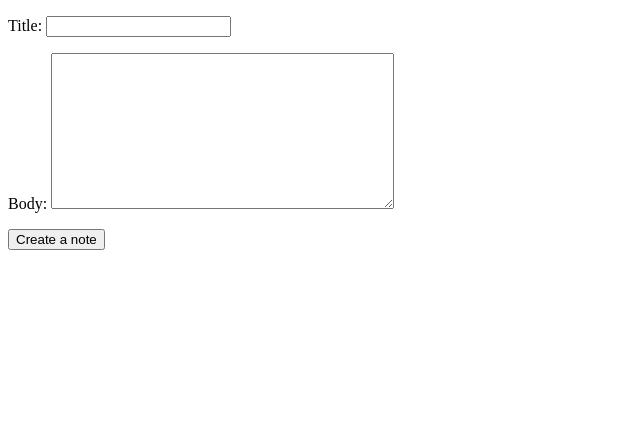
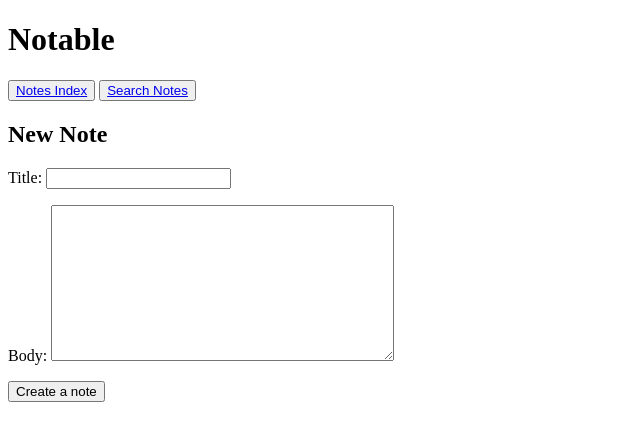
Before and after one commit to momentum-team-4/django-notes-app-kylemcconaughey, a Django app: page /notes/create/ in a window 1280 px wide. Shown: the top 441 px of the page, without its empty margins (0-640 px from the left). Run offline with Django 3.2, Linux system fonts and the light colour scheme; parts of the project's set-up code (start-up, migrations or seed data) failed here and were passed over.

Commit message:
implemented notes search

```diff
--- a/notes/notes/forms.py
+++ b/notes/notes/forms.py
@@ -9,3 +9,15 @@ class NoteForm(ModelForm):
             'title',
             'body',
         ]
+
+
+class NoteSearchForm(Form):
+    SEARCH_BY_CHOICES = [
+        ('contains', 'contains'),
+        ('exact match', 'exact match'),
+    ]
+
+    title = CharField()
+    title_search_by = ChoiceField(choices=SEARCH_BY_CHOICES)
+    body = CharField()
+    body_search_by = ChoiceField(choices=SEARCH_BY_CHOICES)
--- a/notes/notes/views.py
+++ b/notes/notes/views.py
@@ -1,7 +1,7 @@
 from django.shortcuts import render, get_object_or_404, redirect
 from .models import Note
-from .forms import NoteForm
-from django.contrib.messages import success
+from .forms import NoteForm, NoteSearchForm
+from django.contrib.messages import success, error
 
 
 def notes_list(request):
@@ -58,3 +58,32 @@ def notes_delete(request, pk):
         note.delete()
         success(request, 'Note has been deleted!')
         return redirect(to='notes_list')
+
+
+def notes_search(request):
+    if request.method == 'GET':
+        form = NoteSearchForm()
+        return render(request, 'notes/notes_search.html', {'form': form})
+
+    else:
+        title_text = request.POST['title']
+        title_search_crit = request.POST['title_search_by']
+
+        body_text = request.POST['body']
+        body_search_crit = request.POST['body_search_by']
+
+        results = Note.objects.all()
+
+        if title_search_crit == 'contains':
+            results = results.filter(title__contains=title_text)
+
+        else:
+            results = results.filter(title=title_text)
+
+        if body_search_criteria == 'contains':
+            results = results.filter(body__contains=body_text)
+
+        else:
+            results = results.filter(body=body_text)
+
+        return render(request, 'notes/notes_search_results.html', {'results': results})
--- a/notes/notesapp/urls.py
+++ b/notes/notesapp/urls.py
@@ -1,18 +1,3 @@
-"""notesapp URL Configuration
-
-The `urlpatterns` list routes URLs to views. For more information please see:
-    https://docs.djangoproject.com/en/3.0/topics/http/urls/
-Examples:
-Function views
-    1. Add an import:  from my_app import views
-    2. Add a URL to urlpatterns:  path('', views.home, name='home')
-Class-based views
-    1. Add an import:  from other_app.views import Home
-    2. Add a URL to urlpatterns:  path('', Home.as_view(), name='home')
-Including another URLconf
-    1. Import the include() function: from django.urls import include, path
-    2. Add a URL to urlpatterns:  path('blog/', include('blog.urls'))
-"""
 from django.contrib import admin
 from django.conf import settings
 from django.urls import include, path
@@ -27,6 +12,7 @@ urlpatterns = [
     path('notes/create/', notes_views.notes_create, name='notes_create'),
     path('notes/update/<int:pk>/', notes_views.notes_update, name='notes_update'),
     path('notes/delete/<int:pk>/', notes_views.notes_delete, name='notes_delete'),
+    path('notes/search', notes_views.notes_search, name='notes_search'),
 ]
 
 if settings.DEBUG:
--- a/notes/templates/base.html
+++ b/notes/templates/base.html
@@ -12,9 +12,35 @@
     <title>Notes!</title>
 </head>
 
+<header>
+    <h1>Notable</h1>
+    <nav>
+        <button><a href="{% url 'notes_list' %}">Notes Index</a></button>
+        <button><a href="{% url 'notes_search' %}">Search Notes</a></button>
+    </nav>
+</header>
+
 <body>
-    {% block content %}
-    {% endblock %}
+
+    <div class='messages'>
+        {% if messages %}
+        {% for message in messages %}
+        {% if message.level == DEFAULT_MESSAGE_LEVELS.ERROR %}
+        <p class='error'>{{ message }}</p>
+        {% elif message.level == DEFAULT_MESSAGE_LEVELS.SUCCESS %}
+        <p class='success'>{{ message }}</p>
+        {% else %}
+        <p>{{ message }}</p>
+        {% endif %}
+        {% endfor %}
+        {% endif %}
+    </div>
+
+    <div class='blockContent'>
+        {% block content %}
+        {% endblock %}
+    </div>
+
 </body>
 
 </html>
--- a/notes/templates/notes/note_details.html
+++ b/notes/templates/notes/note_details.html
@@ -1,5 +1,6 @@
 {% extends "base.html" %}
 
+<h2 class='pageTitle'>Note Details</h2>
 
 {% block content %}
 <h2 class='noteTitle'>{{ note.title }}</h2>
--- a/notes/templates/notes/notes_create.html
+++ b/notes/templates/notes/notes_create.html
@@ -1,6 +1,9 @@
 {% extends "base.html" %}
 
 {% block content %}
+
+<h2 class='pageTitle'>New Note</h2>
+
 <form method="POST">
     {% csrf_token %}
 
--- a/notes/templates/notes/notes_list.html
+++ b/notes/templates/notes/notes_list.html
@@ -1,7 +1,7 @@
 {% extends "base.html" %}
 
 {% block content %}
-<h1>Notes!</h1>
+<h1 class='pageTitle'>Notes!</h1>
 
 {% for note in notes %}
 <h2 class='noteTitle'><a href="{% url 'note_details' pk=note.pk %}">{{ note.title }}</a></h2>
```
Also changed, not shown: notes/templates/notes/notes_search.html (added, +15 -0 lines), notes/templates/notes/notes_search_results.html (added, +12 -0 lines).
